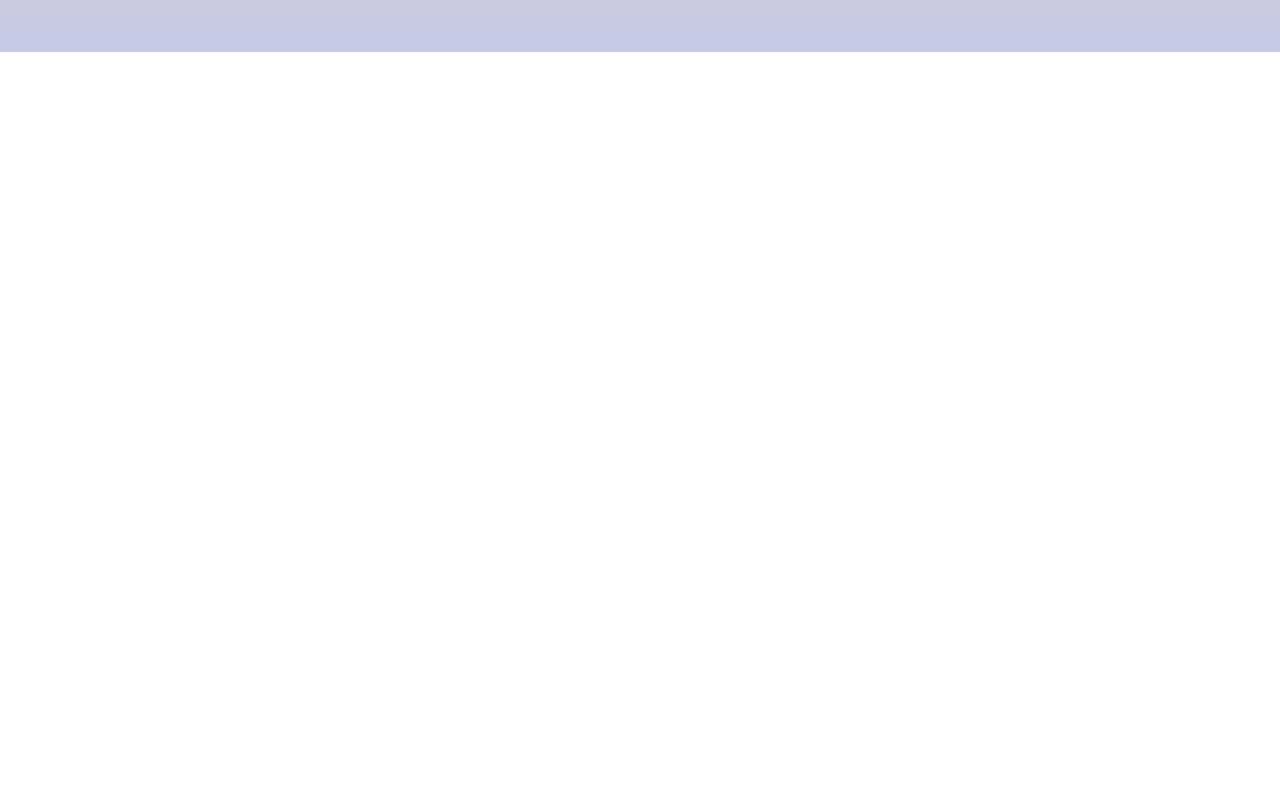
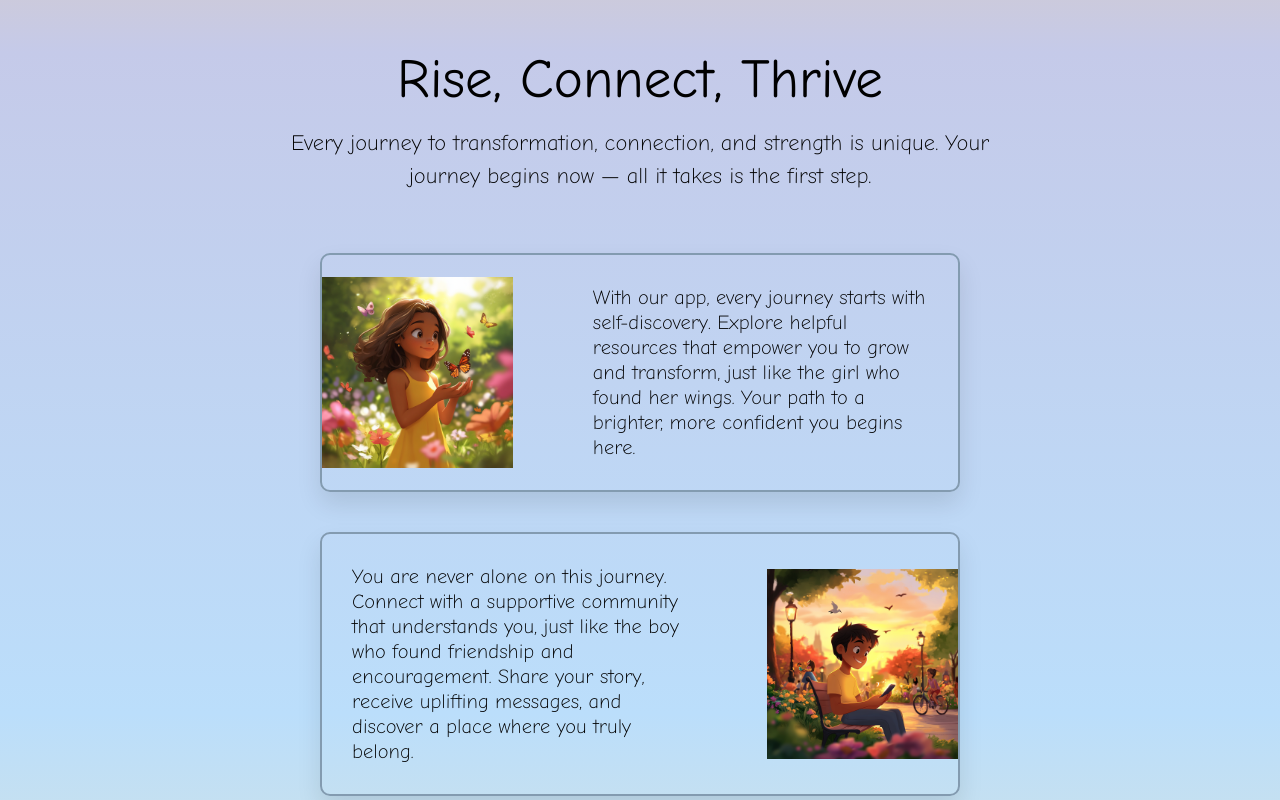
Before and after one commit to IvOKOs/EmpowerU-bullying-prevention-web-app, a React (Create React App) app: page / in a window 1280 px wide. Shown: the part 2600-3400 px from the top of the page. Before the commit the page ends 2652 px from the top, so only its background shows below. Built offline with nearby package versions, Linux system fonts and the light colour scheme.

Commit message:
Complete the Stories component.

```diff
--- a/src/components/unauthorized/Stories.css
+++ b/src/components/unauthorized/Stories.css
@@ -1,3 +1,34 @@
+.stories-section {
+  background: linear-gradient(to bottom, #c5cae9, #bbdefb, #ffecb3);
+}
+
+.stories-main-box {
+  padding-bottom: 30rem;
+}
+
 .stories-text-box {
+  margin: 0 auto;
+  max-width: 60%;
   text-align: center;
 }
+
+.stories-box {
+  display: flex;
+  flex-direction: column;
+  gap: 4rem;
+  max-width: 50%;
+  margin: 0 auto;
+}
+
+.stories-title {
+  font-size: 5.5rem;
+  font-weight: 500;
+  margin-bottom: 2rem;
+}
+
+.stories-sub-text {
+  font-size: 2.2rem;
+  font-weight: 300;
+  margin-bottom: 6rem;
+  line-height: 1.5;
+}
--- a/src/components/unauthorized/Stories.jsx
+++ b/src/components/unauthorized/Stories.jsx
@@ -1,42 +1,26 @@
 import "./Stories.css";
 import Story from "./Story";
-
-import girl_butterfly from "../../assets/girl-butterfly.png";
-import boy_phone from "../../assets/boy-browse-phone.png";
-import girl_climb from "../../assets/girl-climbing.png";
-
-const usersTexts = [
-  {
-    id: 1,
-    text: "With our app, every journey starts with self-discovery. Explore helpful resources that empower you to grow and transform, just like the girl who found her wings. Your path to a brighter, more confident you begins here.",
-    image: girl_butterfly,
-  },
-  {
-    id: 2,
-    text: "You are never alone on this journey. Connect with a supportive community that understands you, just like the boy who found friendship and encouragement. Share your story, receive uplifting messages, and discover a place where you truly belong",
-    image: boy_phone,
-  },
-  {
-    id: 3,
-    text: "Face every challenge with renewed strength. Our app offers the tools and support you need to overcome obstacles, just like the girl who climbed her way to new heights. Build resilience, gain confidence, and celebrate every victory along the way.",
-    image: girl_climb,
-  },
-];
+import { usersTexts } from "../../data/TextData";
 
 export default function Stories() {
   return (
-    <section>
+    <section className="stories-section">
       <div className="container stories-main-box">
         <div className="stories-text-box">
-          <header>Rise, Connect, Thrive</header>
-          <p>
+          <header className="stories-title">Rise, Connect, Thrive</header>
+          <p className="stories-sub-text">
             Every journey to transformation, connection, and strength is unique.
             Your journey begins now — all it takes is the first step.
           </p>
         </div>
         <div className="stories-box">
-          {usersTexts.map((userText) => (
-            <Story text={userText.text} image={userText.image} />
+          {usersTexts.map((userText, index) => (
+            <Story
+              key={userText.id}
+              text={userText.text}
+              image={userText.image}
+              imgPosition={(index + 1) % 2 === 0 ? "right" : undefined}
+            />
           ))}
         </div>
       </div>
--- /dev/null
+++ b/src/components/unauthorized/Story.css
@@ -0,0 +1,33 @@
+.story-box {
+  display: flex;
+  align-items: center;
+  justify-content: space-between;
+  gap: 5rem;
+  border: 2px solid #839bb0;
+  border-radius: 10px;
+  overflow: hidden;
+  box-shadow: 0 1.2rem 2.4rem rgba(0, 0, 0, 0.1);
+}
+
+.story-img-box {
+  max-width: 100%;
+}
+
+.story-img {
+  max-width: 30%;
+}
+
+.story-box.right .story-text {
+  order: 1;
+}
+
+.story-box.right img {
+  order: 2;
+}
+
+.story-text {
+  font-size: 2rem;
+  line-height: 1.25;
+  font-weight: 300;
+  padding: 3rem;
+}
--- a/src/components/unauthorized/Story.jsx
+++ b/src/components/unauthorized/Story.jsx
@@ -1,12 +1,10 @@
+import "./Story.css";
+
 export default function Story({ text, image, imgPosition }) {
   return (
-    <article className="story-box">
-      <div>
-        <img src={image} />
-      </div>
-      <div>
-        <p>{text}</p>
-      </div>
+    <article className={`story-box ${imgPosition}`}>
+      <img className="story-img" src={image} alt={text} />
+      <p className="story-text">{text}</p>
     </article>
   );
 }
--- /dev/null
+++ b/src/data/TextData.js
@@ -0,0 +1,21 @@
+import girl_butterfly from "../assets/girl-butterfly.png";
+import boy_phone from "../assets/boy-browse-phone.png";
+import girl_climb from "../assets/girl-climbing.png";
+
+export const usersTexts = [
+  {
+    id: 1,
+    text: "With our app, every journey starts with self-discovery. Explore helpful resources that empower you to grow and transform, just like the girl who found her wings. Your path to a brighter, more confident you begins here.",
+    image: girl_butterfly,
+  },
+  {
+    id: 2,
+    text: "You are never alone on this journey. Connect with a supportive community that understands you, just like the boy who found friendship and encouragement. Share your story, receive uplifting messages, and discover a place where you truly belong.",
+    image: boy_phone,
+  },
+  {
+    id: 3,
+    text: "Face every challenge with renewed strength. Our app offers the tools and support you need to overcome obstacles, just like the girl who climbed her way to new heights. Build resilience, gain confidence, and celebrate every victory along the way.",
+    image: girl_climb,
+  },
+];
--- a/src/pages/UnauthorizedPage.jsx
+++ b/src/pages/UnauthorizedPage.jsx
@@ -1,6 +1,7 @@
 import Empathy from "../components/unauthorized/Empathy";
 import Features from "../components/unauthorized/Features";
 import Hero from "../components/unauthorized/Hero";
+import Stories from "../components/unauthorized/Stories";
 
 export default function UnauthorizedPage() {
   return (
@@ -8,6 +9,7 @@ export default function UnauthorizedPage() {
       <Hero />
       <Empathy />
       <Features />
+      <Stories />
     </>
   );
 }
```
